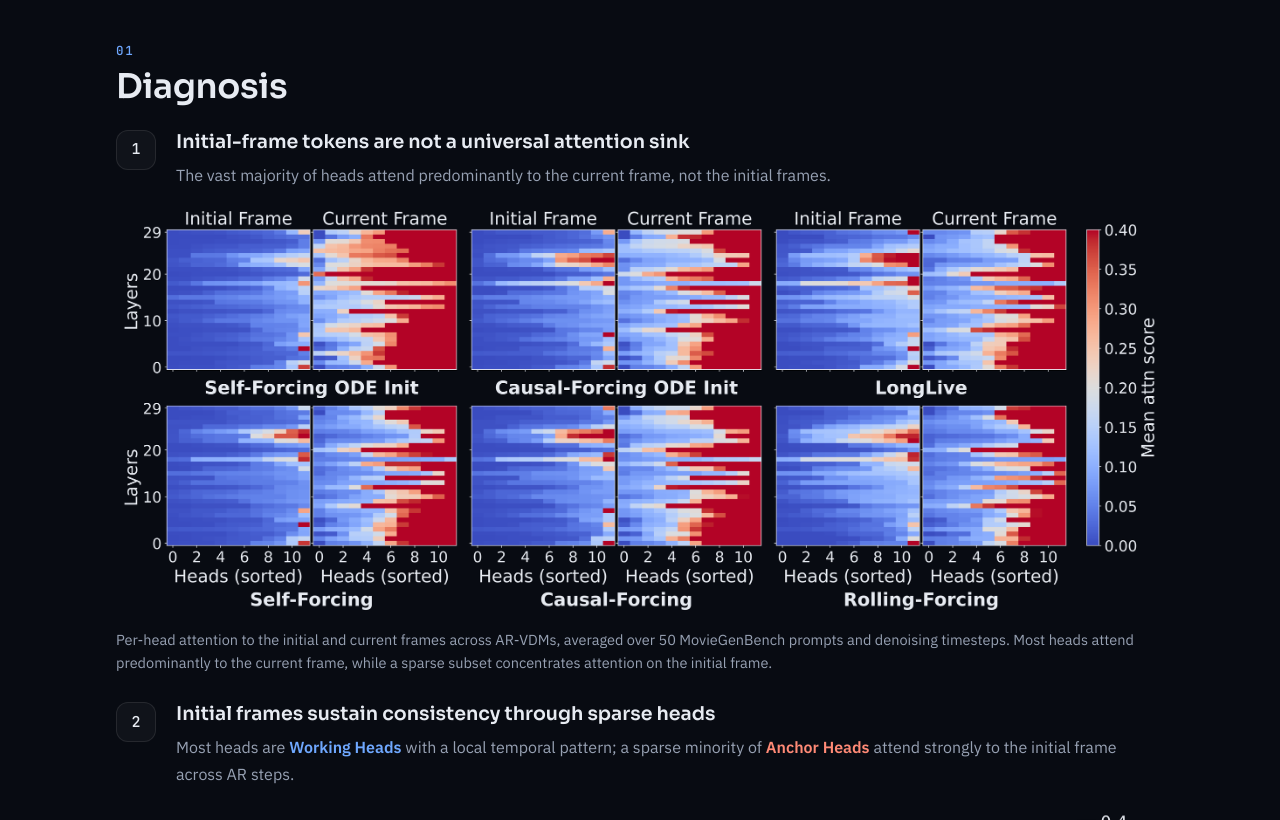
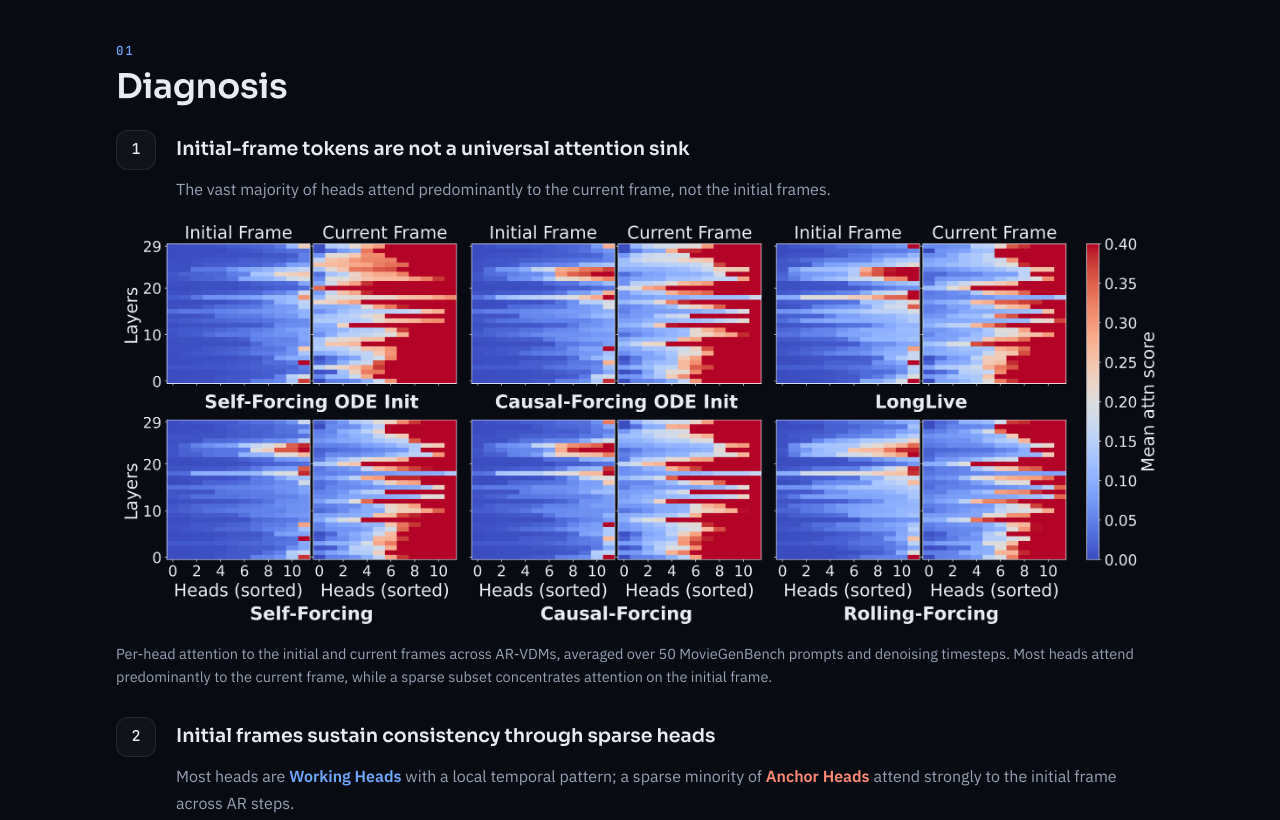
Before and after one commit to disen-forcing/disen-forcing.github.io, a plain HTML site: page index.html in a window 1280 px wide. Shown: the part 1660-2480 px from the top of the page. Drawn offline with Linux system fonts and the light colour scheme.

Commit message:
Update layout

```diff
--- a/index.html
+++ b/index.html
@@ -94,6 +94,7 @@ figcaption b{color:var(--fg)}
 .finding{display:grid;grid-template-columns:44px 1fr;gap:6px 16px;margin-top:22px}
 .finding .n{grid-row:span 2;width:40px;height:40px;border-radius:12px;display:flex;align-items:center;justify-content:center;font-family:var(--mono);font-size:15px;border:1px solid var(--cardline);background:var(--card);color:var(--fg)}
 .finding .body{min-width:0}
+.finding .body>h3:first-child{min-height:40px;display:flex;align-items:center;margin-top:0}
 
 /* video */
 video{width:100%;display:block;border-radius:12px;background:#000;border:1px solid var(--cardline)}
```
